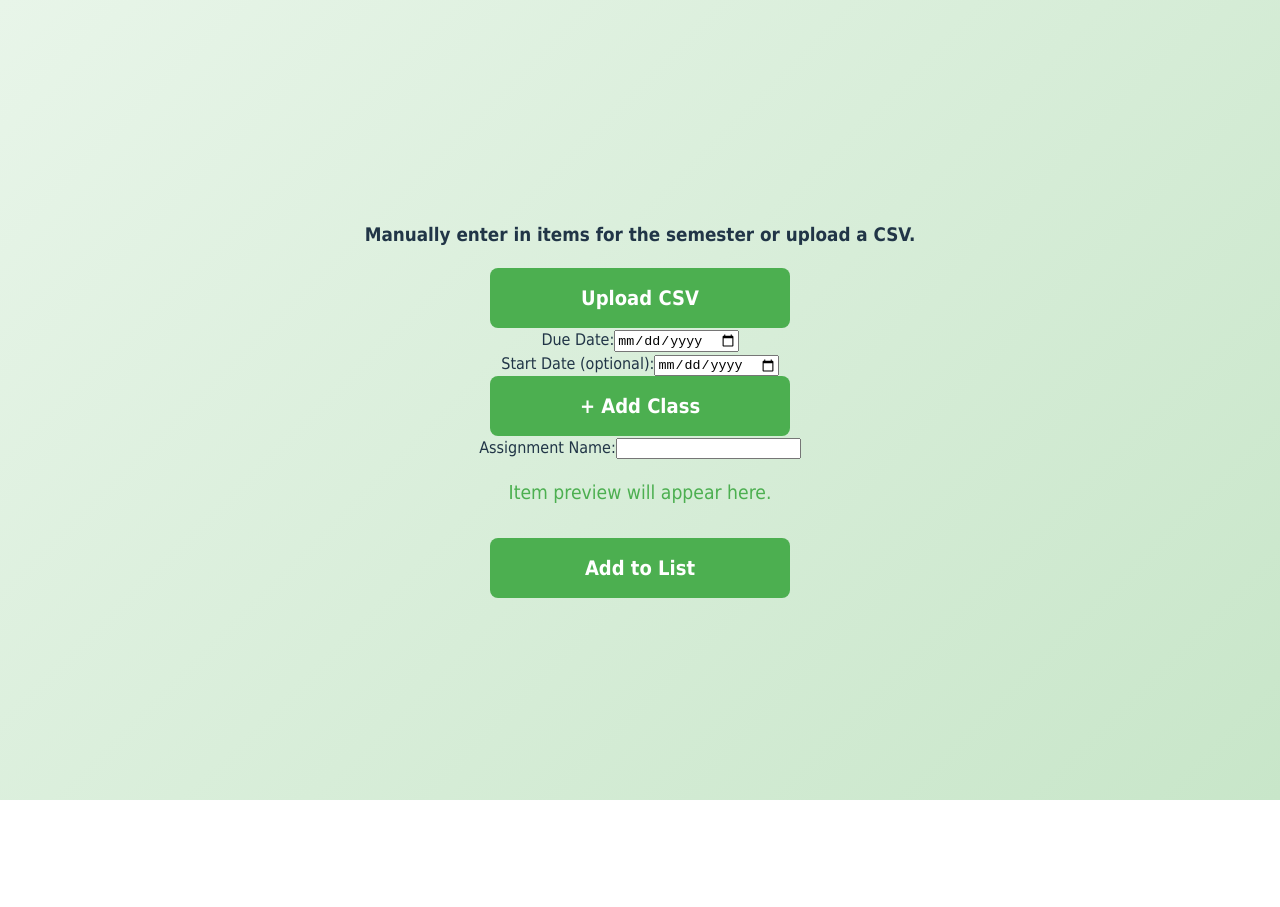
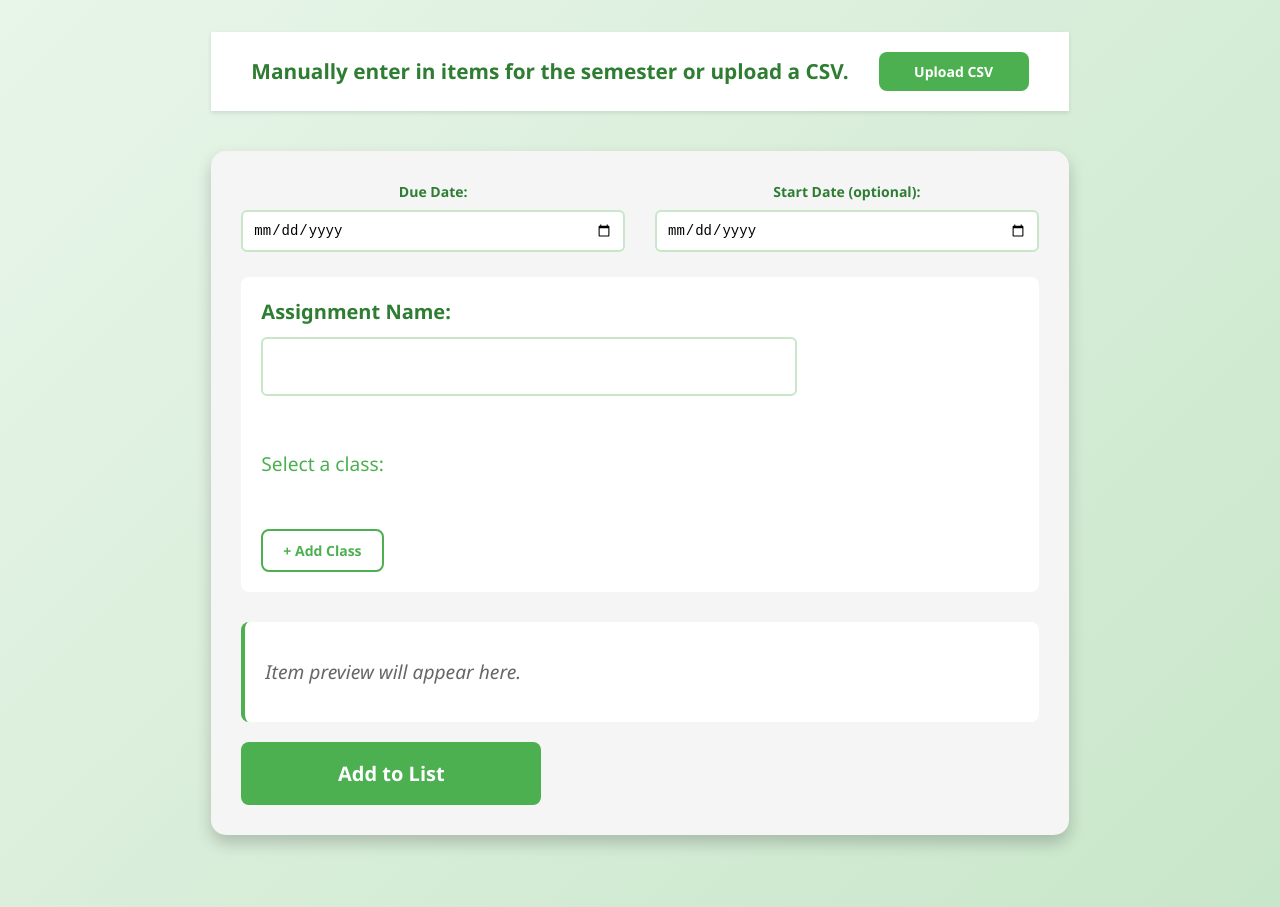
Before and after one commit to AudreyBurrell/Semester-to-do-list, a React (Vite) app: page /AddAssignmentsSemester in a window 1280 px wide. Before the commit the page ends 800 px from the top, so only its background shows below. Built offline with nearby package versions, Linux system fonts and the light colour scheme.

Commit message:
Adding the styling to the HTML that I have so far for the part where users add assignments to the semester

```diff
--- a/src/AddAssignmentsSemester.css
+++ b/src/AddAssignmentsSemester.css
@@ -0,0 +1,201 @@
+body {
+    margin: 0;
+    font-family: 'Segoe UI', Tahoma, Geneva, Verdana, sans-serif;
+    background: linear-gradient(135deg, #e8f5e9 0%, #c8e6c9 100%);
+    min-height: 100vh;
+}
+
+/* Header section - instructions on left, button on right */
+.header {
+    display: flex;
+    justify-content: space-between;
+    align-items: center;
+    padding: 20px 40px;
+    background: white;
+    box-shadow: 0 2px 4px rgba(0, 0, 0, 0.1);
+    gap: 30px;
+}
+
+.header h3 {
+    color: #2e7d32;
+    font-size: 1.3rem;
+    margin: 0;
+    flex: 1;
+}
+
+#CSVBtn {
+    font-size: 14px;
+    font-weight: 600;
+    border: none;
+    border-radius: 8px;
+    cursor: pointer;
+    transition: all 0.3s ease;
+    padding: 10px 20px;
+    background-color: #4caf50;
+    color: white;
+    width: 150px;
+}
+
+#CSVBtn:hover {
+    background-color: #45a049;
+    transform: translateY(-2px);
+    box-shadow: 0 4px 8px rgba(76, 175, 80, 0.3);
+}
+
+/* Manual enter area */
+.manualEnterArea {
+    max-width: 800px;
+    margin: 40px auto;
+    padding: 30px;
+    background: whitesmoke;
+    border-radius: 15px;
+    box-shadow: 0 8px 16px rgba(0, 0, 0, 0.2);
+}
+
+/* Date area - forms appear next to each other at top */
+.dateArea {
+    display: flex;
+    gap: 30px;
+    margin-bottom: 25px;
+}
+
+.dateArea form {
+    flex: 1;
+    display: flex;
+    flex-direction: column;
+    gap: 8px;
+}
+
+.dateArea label {
+    color: #2e7d32;
+    font-weight: 600;
+    font-size: 14px;
+}
+
+.dateArea input {
+    padding: 10px;
+    border: 2px solid #c8e6c9;
+    border-radius: 6px;
+    font-size: 14px;
+    transition: border-color 0.3s ease;
+}
+
+.dateArea input:focus {
+    outline: none;
+    border-color: #4caf50;
+}
+
+/* Assignment name area - now inside selectClassArea */
+.assignmentNameArea {
+    display: flex;
+    flex-direction: column;
+    gap: 10px;
+    align-items: flex-start;
+    margin-bottom: 15px;
+}
+
+.assignmentNameArea label {
+    color: #2e7d32;
+    font-weight: 600;
+    font-size: 20px;
+}
+
+.assignmentNameArea input {
+    padding: 16px;
+    border: 2px solid #c8e6c9;
+    border-radius: 6px;
+    font-size: 20px;
+    transition: border-color 0.3s ease;
+    width: 500px;
+    max-width: 100%;
+}
+
+.assignmentNameArea input:focus {
+    outline: none;
+    border-color: #4caf50;
+}
+
+/* Select class area - assignment name above, buttons below */
+.selectClassArea {
+    display: flex;
+    flex-direction: column;
+    gap: 20px;
+    margin-bottom: 30px;
+    padding: 20px;
+    background: white;
+    border-radius: 8px;
+    align-items: flex-start;
+}
+
+.classButtons {
+    display: flex;
+    flex-wrap: wrap;
+    gap: 15px;
+    align-items: center;
+    min-height: 60px;
+}
+
+.selectClassArea button,
+.addClass {
+    font-size: 14px;
+    font-weight: 600;
+    border: 2px solid #4caf50;
+    border-radius: 8px;
+    cursor: pointer;
+    transition: all 0.3s ease;
+    padding: 10px 20px;
+    background-color: white;
+    color: #4caf50;
+    width: auto;
+}
+
+.selectClassArea button:hover,
+.addClass:hover {
+    background-color: #4caf50;
+    color: white;
+    transform: translateY(-2px);
+    box-shadow: 0 4px 8px rgba(76, 175, 80, 0.3);
+}
+
+/* Checking area - preview and add button */
+.checkingArea {
+    display: flex;
+    flex-direction: column;
+    gap: 20px;
+}
+
+.itemPreview {
+    padding: 20px;
+    background: white;
+    border-radius: 8px;
+    border-left: 4px solid #4caf50;
+    min-height: 60px;
+    display: flex;
+    align-items: center;
+}
+
+.itemPreview p {
+    margin: 0;
+    color: #666;
+    font-style: italic;
+}
+
+.addToList {
+    font-size: 16px;
+    font-weight: 600;
+    border: none;
+    border-radius: 8px;
+    cursor: pointer;
+    transition: all 0.3s ease;
+    padding: 15px 40px;
+    background-color: #4caf50;
+    color: white;
+    align-self: center;
+    width: 200px;
+}
+
+.addToList:hover {
+    background-color: #45a049;
+    transform: translateY(-2px);
+    box-shadow: 0 4px 8px rgba(76, 175, 80, 0.3);
+}
--- a/src/AddAssignmentsSemester.jsx
+++ b/src/AddAssignmentsSemester.jsx
@@ -22,13 +22,14 @@ function AddAssignmentsSemester() {
                     </form>
                 </div>
                 <div className="selectClassArea">
+                    <div className="assignmentNameArea">
+                        <label htmlFor="assignmentName">Assignment Name:</label>
+                        <input type="text" id="assignmentName" name="assignmentName" required/>
+                    </div>
                     {/* The buttons appear all next to each other */}
+                    <p id="selectAClassInstruction">Select a class:</p>
                     {/* this area will just have a bunch of buttons with different classes that have already been entered and their outline being the color that the user suggested. Next to these buttons is a button where the user can add a class, which will bring up a popup of a form where they enter class name and choose a color */}
                     <button className="addClass">+ Add Class</button>
-                </div>
-                <div classname="assignmentNameArea">
-                    <label htmlFor="assignmentName">Assignment Name:</label>
-                    <input type="text" id="assignmentName" name="assignmentName" required/>
                 </div>
                 <div className = "checkingArea">
                     {/*Space where the list item shows (displays the date it's due, date student should start, item in corresponding color) */}
```
